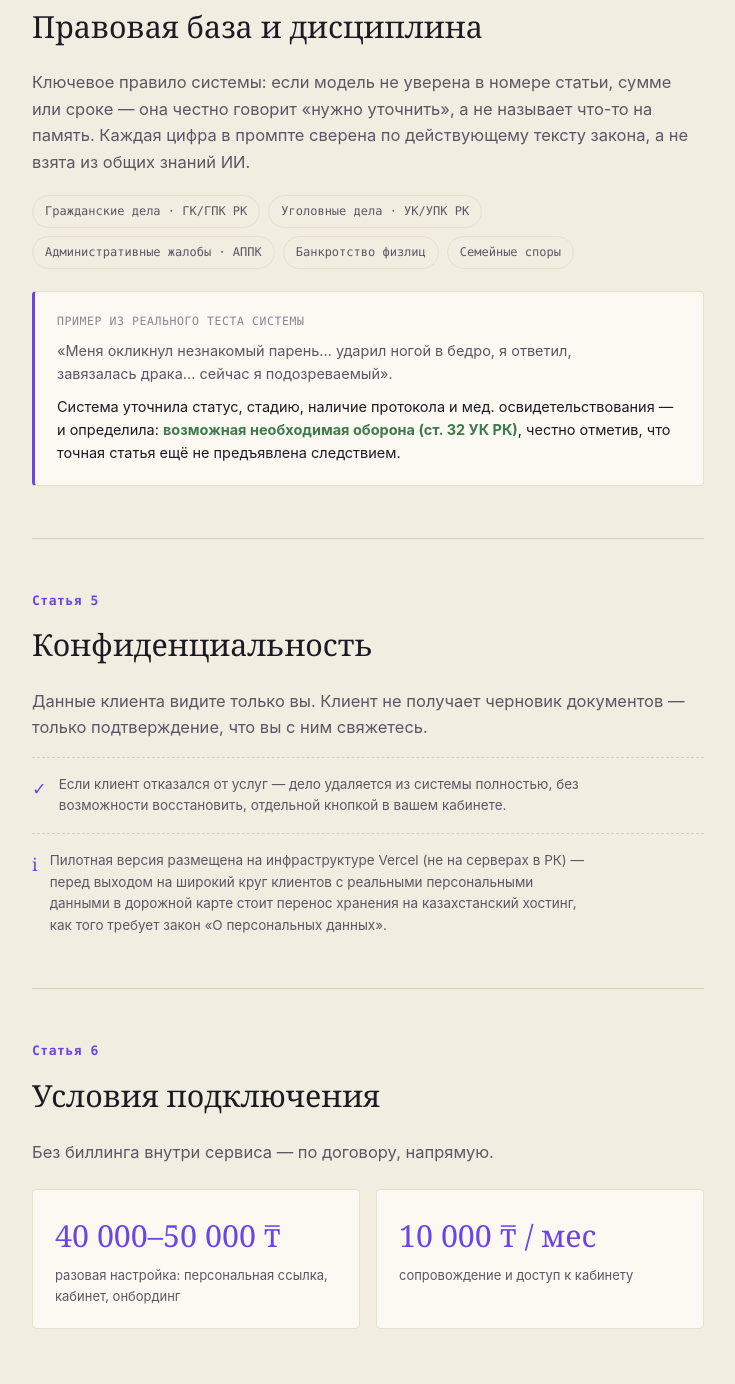
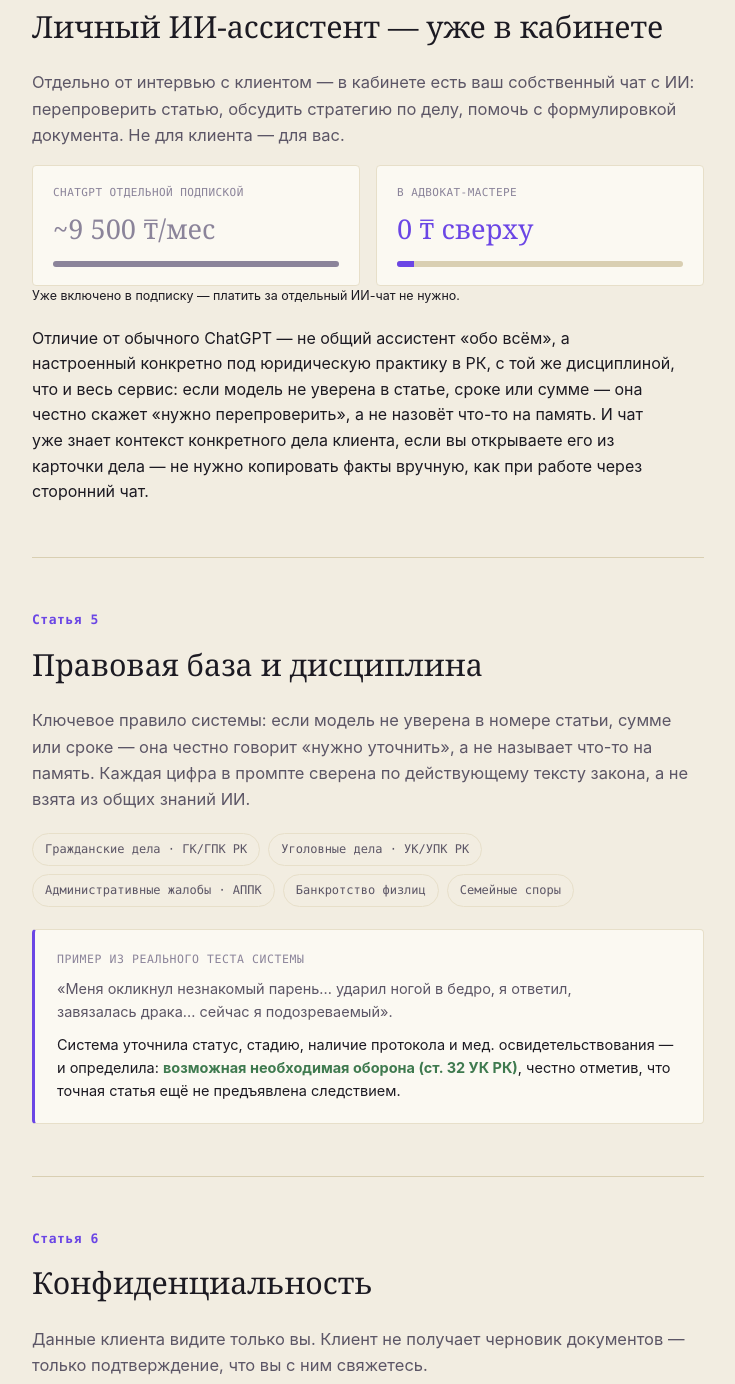
Before and after one commit to yerzhan12-commits/advokat-master, a website: page presentation.html in a window 1280 px wide. Shown: the part 2862-4246 px from the top of the page, without its empty margins (272-1007 px from the left). Drawn offline with Linux system fonts and the light colour scheme.

Commit message:
Добавить статью про личный ИИ-ассистент, поднять цену до 15к + скидка на старте
- Новая статья 4: личный ИИ-ассистент в кабинете, включён без доплаты
  (сравнение с отдельной подпиской ChatGPT ~9500 т/мес)
- Подписка 10к -> 15к т/мес (ассистент теперь входит)
- Разовая настройка: скидка на старте 45к -> 30к (~33%)

```diff
--- a/presentation.html
+++ b/presentation.html
@@ -320,6 +320,26 @@
 
   <section class="article">
     <div class="article-num">Статья 4</div>
+    <h2>Личный ИИ-ассистент — уже в кабинете</h2>
+    <p class="lede">Отдельно от интервью с клиентом — в кабинете есть ваш собственный чат с ИИ: перепроверить статью, обсудить стратегию по делу, помочь с формулировкой документа. Не для клиента — для вас.</p>
+    <div class="econ-compare">
+      <div class="econ-card spend">
+        <div class="cap">ChatGPT отдельной подпиской</div>
+        <div class="num">~9 500 ₸/мес</div>
+        <div class="bar"><i style="width:100%"></i></div>
+      </div>
+      <div class="econ-card save">
+        <div class="cap">В Адвокат-мастере</div>
+        <div class="num">0 ₸ сверху</div>
+        <div class="bar"><i style="width:6%"></i></div>
+      </div>
+    </div>
+    <p class="econ-note">Уже включено в подписку — платить за отдельный ИИ-чат не нужно.</p>
+    <p style="margin-top:20px;">Отличие от обычного ChatGPT — не общий ассистент «обо всём», а настроенный конкретно под юридическую практику в РК, с той же дисциплиной, что и весь сервис: если модель не уверена в статье, сроке или сумме — она честно скажет «нужно перепроверить», а не назовёт что-то на память. И чат уже знает контекст конкретного дела клиента, если вы открываете его из карточки дела — не нужно копировать факты вручную, как при работе через сторонний чат.</p>
+  </section>
+
+  <section class="article">
+    <div class="article-num">Статья 5</div>
     <h2>Правовая база и дисциплина</h2>
     <p class="lede">Ключевое правило системы: если модель не уверена в номере статьи, сумме или сроке — она честно говорит «нужно уточнить», а не называет что-то на память. Каждая цифра в промпте сверена по действующему тексту закона, а не взята из общих знаний ИИ.</p>
     <div class="domain-row">
@@ -337,7 +357,7 @@
   </section>
 
   <section class="article">
-    <div class="article-num">Статья 5</div>
+    <div class="article-num">Статья 6</div>
     <h2>Конфиденциальность</h2>
     <p class="lede">Данные клиента видите только вы. Клиент не получает черновик документов — только подтверждение, что вы с ним свяжетесь.</p>
     <div class="note-row">
@@ -351,17 +371,18 @@
   </section>
 
   <section class="article">
-    <div class="article-num">Статья 6</div>
+    <div class="article-num">Статья 7</div>
     <h2>Условия подключения</h2>
     <p class="lede">Без биллинга внутри сервиса — по договору, напрямую.</p>
     <div class="terms">
       <div class="term-card">
-        <div class="amount">40 000–50 000 ₸</div>
-        <div class="label">разовая настройка: персональная ссылка, кабинет, онбординг</div>
+        <div class="amount" style="font-size:1.3rem;color:var(--ink-faint);text-decoration:line-through;text-decoration-thickness:2px;margin-bottom:2px;">45 000 ₸</div>
+        <div class="amount">30 000 ₸</div>
+        <div class="label">разовая настройка: персональная ссылка, кабинет, онбординг — скидка ~33% на старте</div>
       </div>
       <div class="term-card">
-        <div class="amount">10 000 ₸ / мес</div>
-        <div class="label">сопровождение и доступ к кабинету</div>
+        <div class="amount">15 000 ₸ / мес</div>
+        <div class="label">сопровождение, доступ к кабинету и личный ИИ-ассистент</div>
       </div>
     </div>
   </section>
```
